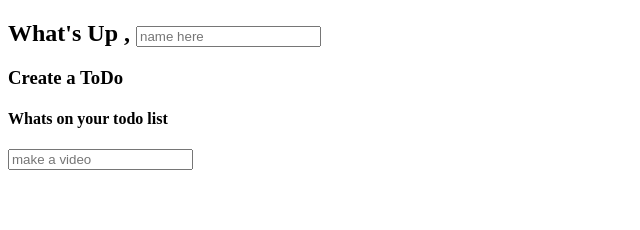
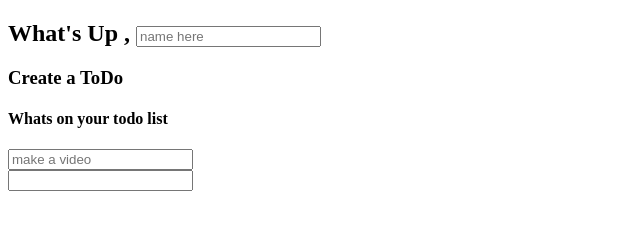
Before and after one commit to eoinmoney78/Todo-app, a plain HTML site: page index.html in a window 1280 px wide. Shown: the whole page, without its empty margins (0-640 px from the left). Drawn offline with Linux system fonts and the light colour scheme.

Commit message:
initial-2

```diff
--- a/index.html
+++ b/index.html
@@ -33,6 +33,7 @@
             placeholder="make a video"
           />
         </form>
+        <input type="text" />
       </section>
     </main>
     <script src="main.js"></script>
```
